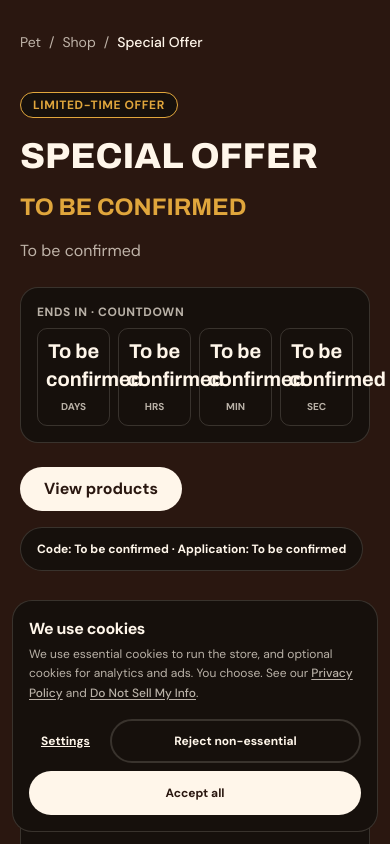
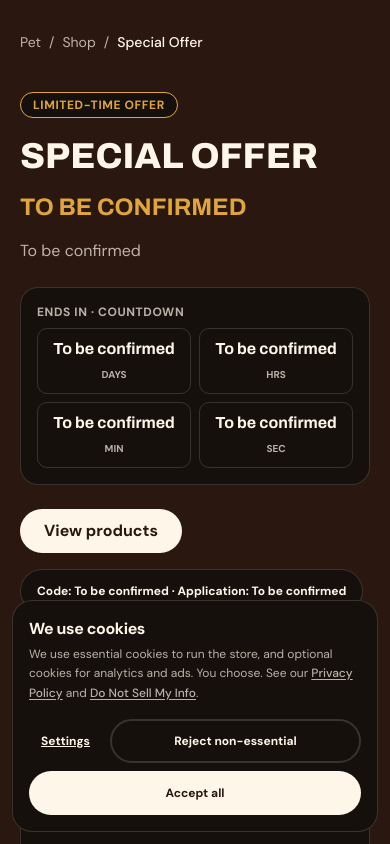
Before and after one commit to robsonrodrigues01/nadeon-web, a Next.js app: page /offers/model in a window 390 px wide. Shown: the top 844 px of the page. Built offline with nearby package versions, Linux system fonts and the light colour scheme; no server answers.

Commit message:
fix(visual): eliminar rolagem horizontal em 320px em offers e where-to-buy

```diff
--- a/app/(shared)/offers/[oferta]/page.tsx
+++ b/app/(shared)/offers/[oferta]/page.tsx
@@ -104,35 +104,35 @@ export default async function OfferPage({ params }: PageProps) {
                 Ends in · Countdown
               </p>
               <div
-                className="mt-2 grid grid-cols-4 gap-2 text-center"
+                className="mt-2 grid grid-cols-2 gap-2 text-center sm:grid-cols-4"
                 aria-label="Countdown timer"
               >
-                <div className="rounded-field border border-border p-2">
-                  <span className="block font-archivo text-xl font-bold text-fg">
+                <div className="min-w-0 rounded-field border border-border p-2">
+                  <span className="block font-archivo text-base font-bold text-fg sm:text-xl">
                     To be confirmed
                   </span>
                   <span className="text-[10px] font-bold uppercase text-fg-muted">
                     DAYS
                   </span>
                 </div>
-                <div className="rounded-field border border-border p-2">
-                  <span className="block font-archivo text-xl font-bold text-fg">
+                <div className="min-w-0 rounded-field border border-border p-2">
+                  <span className="block font-archivo text-base font-bold text-fg sm:text-xl">
                     To be confirmed
                   </span>
                   <span className="text-[10px] font-bold uppercase text-fg-muted">
                     HRS
                   </span>
                 </div>
-                <div className="rounded-field border border-border p-2">
-                  <span className="block font-archivo text-xl font-bold text-fg">
+                <div className="min-w-0 rounded-field border border-border p-2">
+                  <span className="block font-archivo text-base font-bold text-fg sm:text-xl">
                     To be confirmed
                   </span>
                   <span className="text-[10px] font-bold uppercase text-fg-muted">
                     MIN
                   </span>
                 </div>
-                <div className="rounded-field border border-border p-2">
-                  <span className="block font-archivo text-xl font-bold text-fg">
+                <div className="min-w-0 rounded-field border border-border p-2">
+                  <span className="block font-archivo text-base font-bold text-fg sm:text-xl">
                     To be confirmed
                   </span>
                   <span className="text-[10px] font-bold uppercase text-fg-muted">
--- a/app/(shared)/where-to-buy/page.tsx
+++ b/app/(shared)/where-to-buy/page.tsx
@@ -120,7 +120,7 @@ export default async function WhereToBuyPage({
               Shop online
             </h2>
             <div className="mt-8 grid gap-5 lg:grid-cols-2">
-              <div className="flex flex-col justify-between gap-6 rounded-card border border-border bg-bg-elevated p-6 sm:flex-row sm:items-center sm:p-8">
+              <div className="min-w-0 flex flex-col justify-between gap-6 rounded-card border border-border bg-bg-elevated p-6 sm:flex-row sm:items-center sm:p-8">
                 <div>
                   <p className="inline-flex rounded-pill bg-bg px-3 py-1.5 text-xs font-bold uppercase tracking-wide text-accent">
                     Best place to buy
@@ -136,7 +136,7 @@ export default async function WhereToBuyPage({
                     · 60-day money-back guarantee
                   </p>
                 </div>
-                <div className="flex shrink-0 gap-3">
+                <div className="flex flex-wrap gap-3">
                   <Link
                     href="/human/shop"
                     aria-label="Shop Human online"
@@ -153,7 +153,7 @@ export default async function WhereToBuyPage({
                   </Link>
                 </div>
               </div>
-              <div className="flex flex-col justify-between gap-5 rounded-card border border-border bg-bg-elevated p-6 sm:flex-row sm:items-center sm:p-8">
+              <div className="min-w-0 flex flex-col justify-between gap-5 rounded-card border border-border bg-bg-elevated p-6 sm:flex-row sm:items-center sm:p-8">
                 <div>
                   <h3 className="font-archivo text-2xl font-extrabold text-fg">
                     Marketplaces
```
Also changed, not shown: 1 other file (tests, documents, lock files or other folders).
